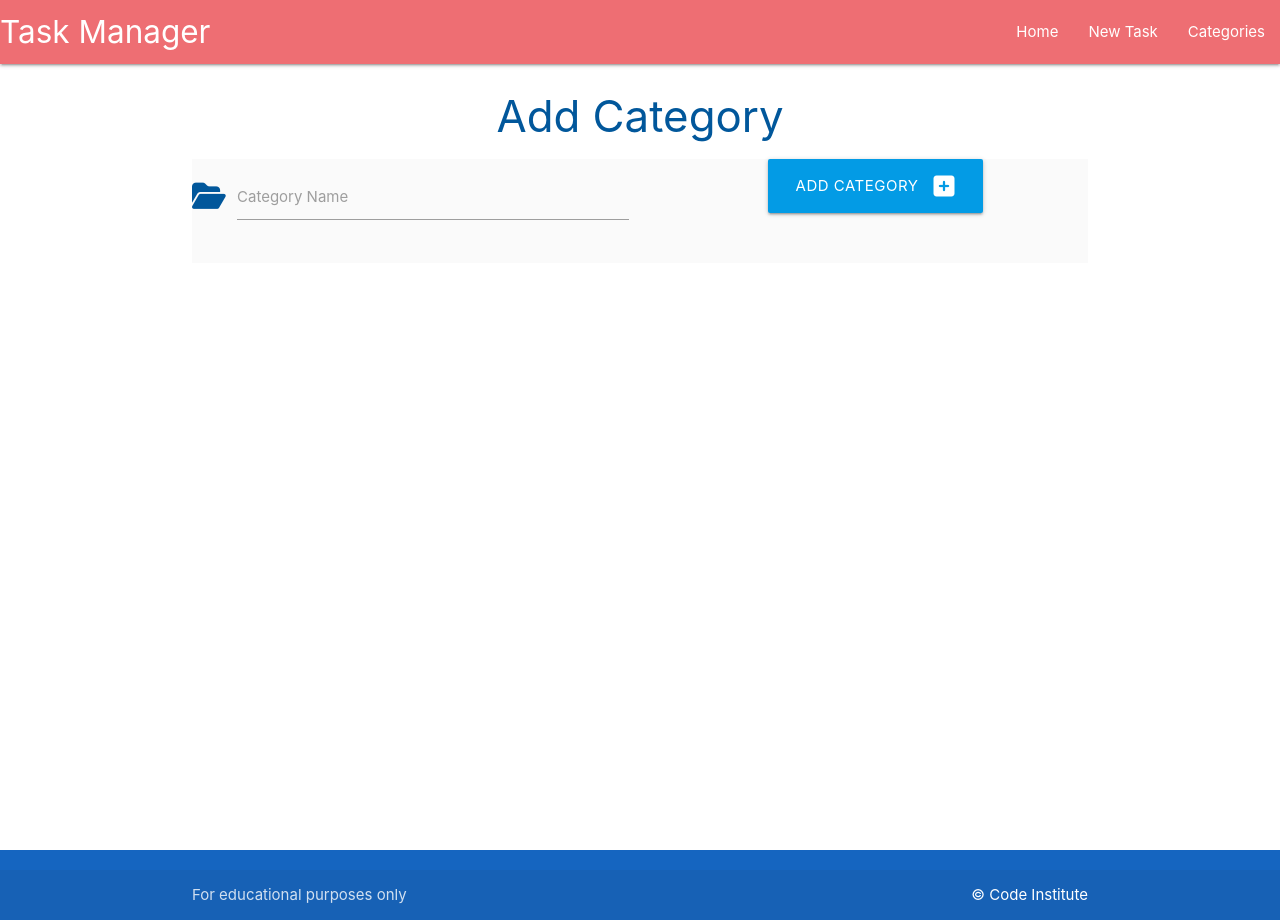
After one commit to Taiwoogbonyomi/Flask-sqlalchemy-task-manager, a Flask app: page /add_category in a window 1280 px wide. The commit adds this page. Run offline with Flask 3, Linux system fonts and the light colour scheme; some libraries are stand-ins or nearby versions.

Commit message:
Create add category and categories.html

```diff
--- a/taskmanager/routes.py
+++ b/taskmanager/routes.py
@@ -1,5 +1,5 @@
 
-from flask import render_template
+from flask import render_template, request, redirect, url_for
 from taskmanager import app, db
 from taskmanager.models import Category, Task
 
@@ -7,3 +7,16 @@ from taskmanager.models import Category, Task
 @app.route("/")
 def home():
     return render_template("tasks.html")
+
+@app.route("/categories")
+def categories():
+    return render_template("categories.html")
+
+@app.route("/add_category", methods=["GET", "POST"])
+def add_category():
+    if request.method == "POST":
+        category = Category(category_name=request.form.get("category_name"))
+        db.session.add(category)
+        db.session.commit()
+        return redirect(url_for("categories"))
+    return render_template("add_category.html")
--- /dev/null
+++ b/taskmanager/templates/add_category.html
@@ -0,0 +1,26 @@
+{% extends "base.html" %}
+{% block content %}
+
+<h3 class="light-blue-text text-darken-4 center-align">Add Category</h3>
+
+
+<div class="row-card-panel grey lighten-5">
+    <form class="col s12" method="POST" action="{{ url_for('add_category')}}">
+      <!--category name-->
+      <div class="row">
+        <div class="input-field col s6">
+          <i class="fas fa-folder-open prefix light-blue-text text-darken-4"></i>
+          <input id="category_name" name="category_name" type="text" minlength="3" maxlength="25" class="validate" required>
+          <label for="category_name">Category Name</label>
+        </div>
+
+        <!--submit button-->
+      <div class="row">
+        <div class="col s6 center-align">
+          <button type="submit" class="btn-large light-blue darken-1" >
+                Add category <i class="fas fa-plus-square right"></i>
+          </button>
+        </div>
+
+
+{% endblock %}
--- a/taskmanager/templates/base.html
+++ b/taskmanager/templates/base.html
@@ -23,8 +23,8 @@
                 <a href="#" data-target="mobile-demo" class="sidenav-trigger"><i class="fas fa-bars">menu</i></a>
                 <ul class="right hide-on-med-and-down">
                     <li><a href="{{ url_for('home') }}">Home</a></li>
-                    <li><a href="">Home</a>New Task</li>
-                    <li><a href="">Home</a>Categories</li>
+                    <li><a href="">New Task</a></li>
+                    <li><a href="{{ url_for('categories') }}">Categories</a></li>
 
 
                 </ul>
@@ -34,8 +34,8 @@
         <!--mobile sidenav-->
         <ul class="sidenav" id="mobile-demo">
             <li><a href="{{ url_for('home') }}">Home</a></li>
-            <li><a href="">Home</a>New Task</li>
-            <li><a href="">Home</a>Categories</li>
+            <li><a href="">New Task</a></li>
+            <li><a href="{{ url_for('categories') }}">Categories</a></li>
 
         </ul>
 
```
Also changed, not shown: taskmanager/templates/categories.html (added, +15 -0 lines).
